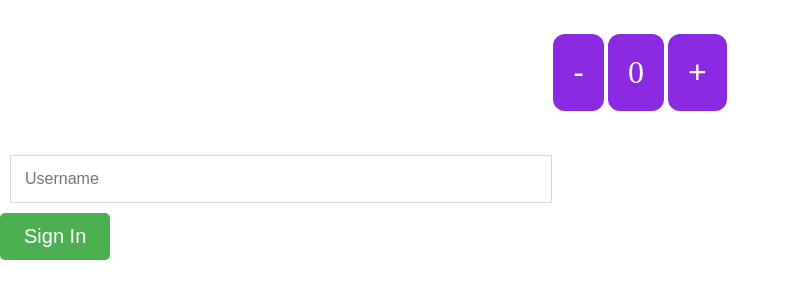
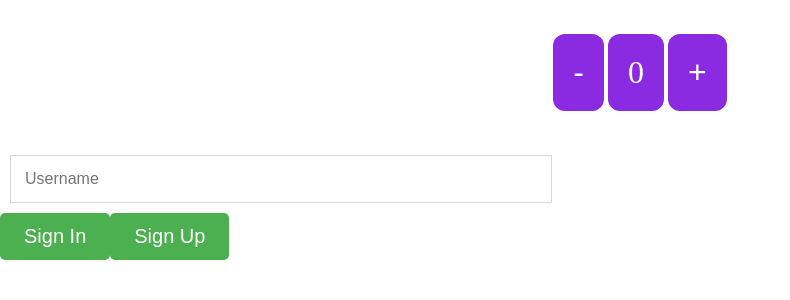
Before and after one commit to kirangautam45/Conduit-application, a React (Create React App) app: page / in a window 1280 px wide. Shown: the top 300 px of the page, without its empty margins (0-790 px from the left). Built offline with nearby package versions, Linux system fonts and the light colour scheme.

Commit message:
Button added

```diff
--- a/src/components/common/Button/Button.tsx
+++ b/src/components/common/Button/Button.tsx
@@ -1,7 +1,10 @@
-import './Button.css'
+import "./Button.css";
 
 export const Button = () => {
   return (
-    <button className="submit" > Sign In </button>
-  )
-}
+    <>
+      <button className="submit"> Sign In </button>
+      <button className="submit"> Sign Up </button>
+    </>
+  );
+};
```
